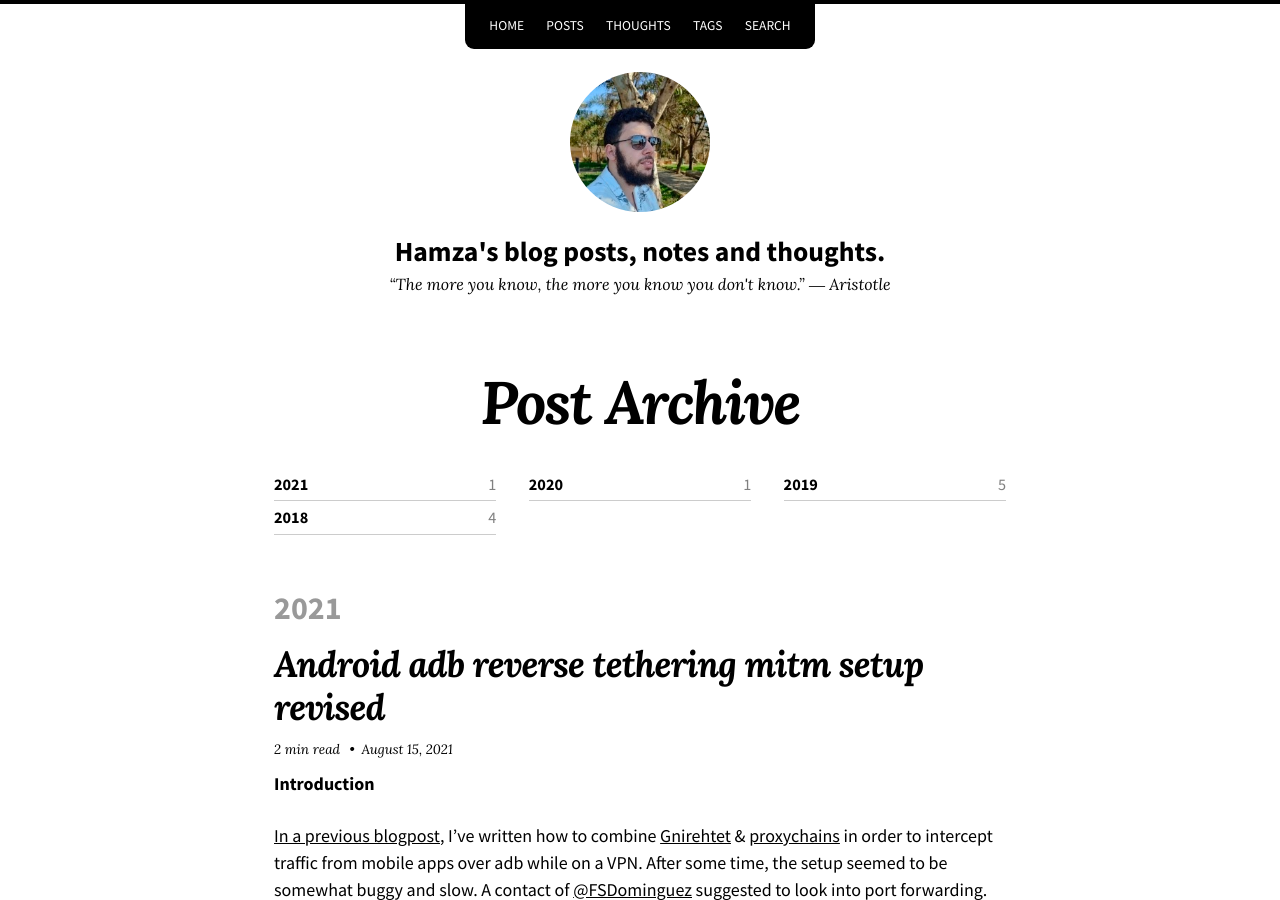
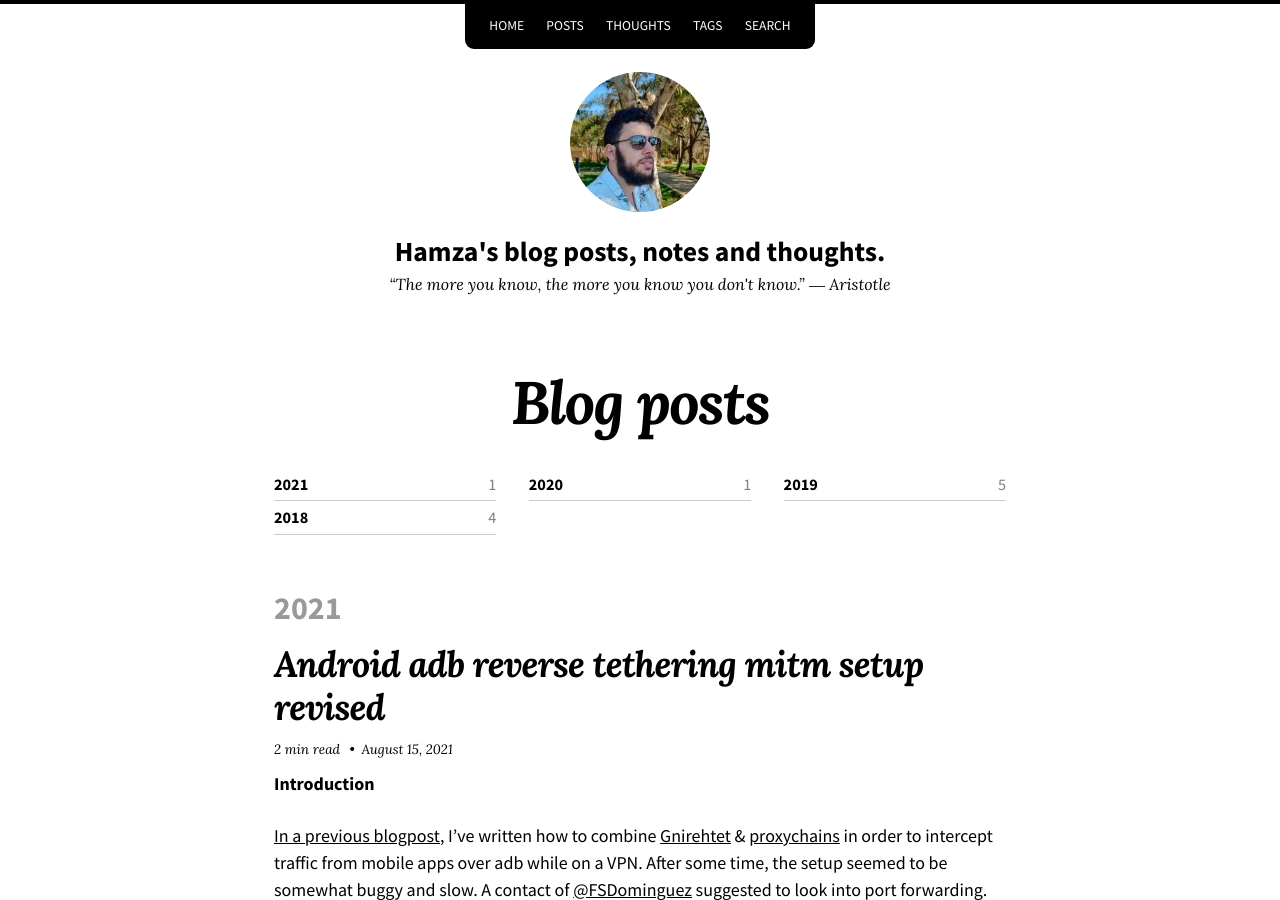
Before and after one commit to Hamz-a/hamz-a.github.io, a Jekyll site: the page built from posts.md, in a window 1280 px wide and 900 px high. Built offline with Jekyll 4.4.1, drawn with Linux system fonts in a browser that asks for light colours; nearby versions of some CDN libraries.

Commit message:
blog posts

```diff
--- a/posts.md
+++ b/posts.md
@@ -1,5 +1,5 @@
 ---
-title: Post Archive
+title: Blog posts
 layout: posts
 permalink: /posts/
 show_excerpts: true
```
